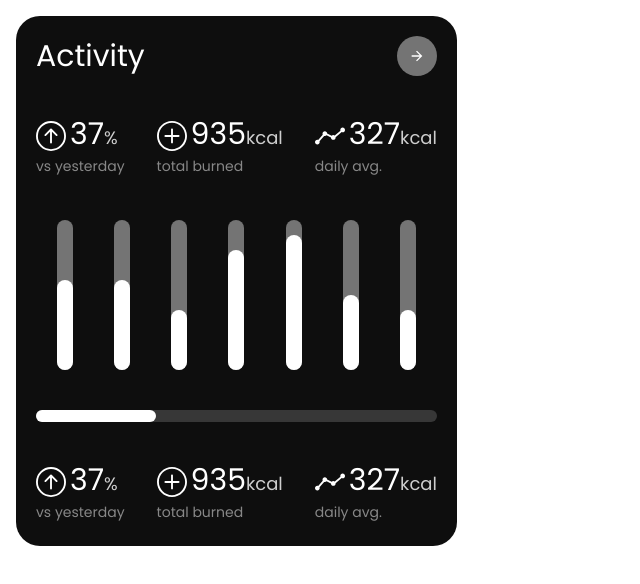
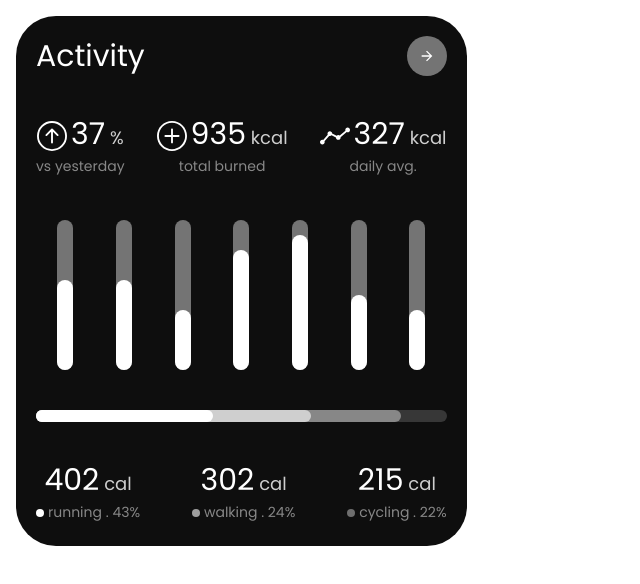
Before and after one commit to TohirBabs/pandaui, a React (Vite) app: page / in a window 1280 px wide. Shown: the top 584 px of the page, without its empty margins (0-640 px from the left). Built offline with nearby package versions, Linux system fonts and the light colour scheme.

Commit message:
card updates

```diff
--- a/src/components/Activity.jsx
+++ b/src/components/Activity.jsx
@@ -3,7 +3,7 @@ import { BsArrowUpCircle } from "react-icons/bs";
 import { SlGraph, SlPlus } from "react-icons/sl";
 const Activity = () => {
     return(
-        <div className="font-poppins flex flex-col gap-10 m-4 bg-[#0e0e0e] rounded-3xl text-white p-5 w-max">
+        <div className="font-poppins flex flex-col gap-10 m-4 bg-[#0e0e0e] rounded-[2.5rem] text-white p-5 w-max">
             <div className="flex justify-between items-center">
                 <p className="capitalize text-3xl">activity</p>
                 <div className="p-3 bg-[#d9d9d9]/50 rounded-full">
@@ -11,15 +11,15 @@ const Activity = () => {
                 </div>
             </div>
             <div className="flex gap-8">
-<div className="">
-    <p className="text-3xl"><BsArrowUpCircle className="inline-block mr-1"/>37<span className="text-lg opacity-80">%</span></p>
+<div className="flex flex-col items-center">
+    <p className="text-3xl"><BsArrowUpCircle className="inline-block mr-1"/>37<span className="text-lg opacity-80"> %</span></p>
     <p className="opacity-50 text-sm py-1">vs yesterday</p>
 </div>
-<div className="">
-    <p className="text-3xl"><SlPlus className="inline-block mr-1"/>935<span className="text-lg opacity-80">kcal</span></p>
+<div className="flex flex-col items-center">
+    <p className="text-3xl"><SlPlus className="inline-block mr-1"/>935<span className="text-lg opacity-80"> kcal</span></p>
     <p className="opacity-50 text-sm py-1">total burned</p>
-</div><div className="">
-    <p className="text-3xl"><SlGraph className="inline-block mr-1"/>327<span className="text-lg opacity-80">kcal</span></p>
+</div><div className="flex flex-col items-center">
+    <p className="text-3xl"><SlGraph className="inline-block mr-1"/>327<span className="text-lg opacity-80"> kcal</span></p>
     <p className="opacity-50 text-sm py-1">daily avg.</p>
 </div>
 
@@ -44,19 +44,21 @@ const Activity = () => {
                 </div>
             </div>
             <div className="relative w-full h-3 rounded-full bg-[#d9d9d9]/20">
-                <div className="absolute bg-[#fff] w-[30%] rounded-full h-full left-0"></div>
+                <div className="absolute bg-[#fff] w-[43%] rounded-full h-full left-0"></div>
+                <div className="absolute bg-[#fff]/60 w-[67%] rounded-full h-full left-0"></div>
+                <div className="absolute bg-[#fff]/40 w-[89%] rounded-full h-full left-0"></div>
             </div>
-            <div className="flex gap-8">
-<div className="">
-    <p className="text-3xl"><BsArrowUpCircle className="inline-block mr-1"/>37<span className="text-lg opacity-80">%</span></p>
-    <p className="opacity-50 text-sm py-1">vs yesterday</p>
+            <div className="flex justify-between gap-8">
+<div className="flex flex-col items-center">
+    <p className="text-3xl">402<span className="text-lg opacity-80"> cal</span></p>
+    <p className="text-[#d9d9d9]/60 text-sm py-1"><div className="w-2 h-2 rounded-full bg-[#fff] inline-block mr-1"></div>running . 43%</p>
 </div>
-<div className="">
-    <p className="text-3xl"><SlPlus className="inline-block mr-1"/>935<span className="text-lg opacity-80">kcal</span></p>
-    <p className="opacity-50 text-sm py-1">total burned</p>
-</div><div className="">
-    <p className="text-3xl"><SlGraph className="inline-block mr-1"/>327<span className="text-lg opacity-80">kcal</span></p>
-    <p className="opacity-50 text-sm py-1">daily avg.</p>
+<div className="flex flex-col items-center">
+    <p className="text-3xl">302<span className="text-lg opacity-80"> cal</span></p>
+    <p className="text-[#d9d9d9]/60 text-sm py-1"><div className="w-2 h-2 rounded-full bg-[#fff]/60 inline-block mr-1"></div>walking . 24%</p>
+</div><div className="flex flex-col items-center">
+    <p className="text-3xl">215<span className="text-lg opacity-80"> cal</span></p>
+    <p className="text-[#d9d9d9]/60 text-sm py-1"><div className="w-2 h-2 rounded-full bg-[#fff]/40 inline-block mr-1"></div>cycling . 22%</p>
 </div>
 
             </div>
```
